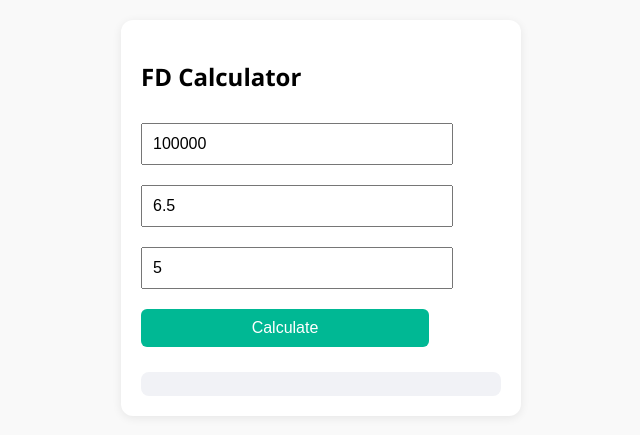
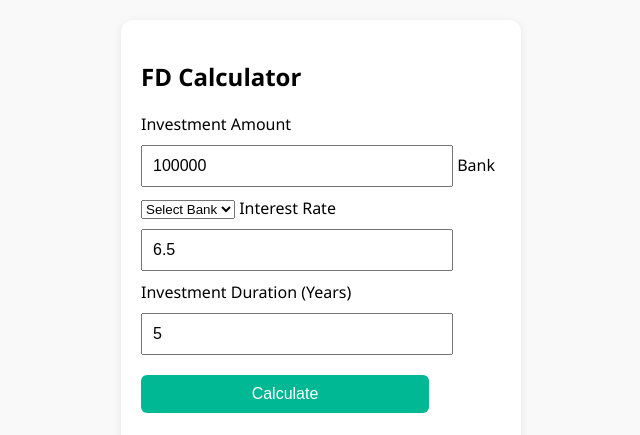
Before and after one commit to Yashgitb/JS-PROJECTS, a plain HTML site: page InvestmentReturnCalci/index.html in a window 1280 px wide. Both pictures are taken after a click on the button "FD". Shown: the part 135-570 px from the top of the page, without its empty margins (319-959 px from the left). Drawn offline with Linux system fonts and the light colour scheme.

Commit message:
Update index.html

```diff
--- a/InvestmentReturnCalci/index.html
+++ b/InvestmentReturnCalci/index.html
@@ -25,8 +25,11 @@
     <div class="section" id="sip">
       <h2>SIP Calculator</h2>
       <form id="sipForm">
+        <label for="sip-monthly">Monthly Investment</label>
         <input type="number" id="sip-monthly" value="25000" required />
+        <label for="sip-rate">Expected Annual Return (%)</label>
         <input type="number" id="sip-rate" value="12" required />
+        <label for="sip-years">Investment Duration (Years)</label>
         <input type="number" id="sip-years" value="10" required />
         <button type="submit">Calculate</button>
       </form>
@@ -37,8 +40,18 @@
     <div class="section hidden" id="fd">
       <h2>FD Calculator</h2>
       <form id="fdForm">
+        <label for="fd-amount">Investment Amount</label>
         <input type="number" id="fd-amount" value="100000" required />
+        <label for="fd-bank">Bank</label>
+        <select id="fd-bank">
+          <option value=""> Select Bank </option>
+          <option value="hdfc">HDFC</option>
+          <option value="sbi">SBI</option>
+          <option value="icici">ICICI</option>
+        </select>
+        <label for="fd-rate">Interest Rate</label>
         <input type="number" id="fd-rate" value="6.5" required />
+        <label for="fd-years">Investment Duration (Years)</label>
         <input type="number" id="fd-years" value="5" required />
         <button type="submit">Calculate</button>
       </form>
@@ -49,8 +62,11 @@
     <div class="section hidden" id="rd">
       <h2>RD Calculator</h2>
       <form id="rdForm">
+        <label for="rd-monthly">Monthly Investment</label>
         <input type="number" id="rd-monthly" value="5000" required />
+        <label for="rd-rate">Interest Rate</label>
         <input type="number" id="rd-rate" value="7" required />
+        <label for="rd-years">Investment Duration (Years)</label>
         <input type="number" id="rd-years" value="5" required />
         <button type="submit">Calculate</button>
       </form>
@@ -61,20 +77,25 @@
     <div class="section hidden" id="gold">
       <h2>Gold Investment</h2>
       <form id="goldForm">
+        <label for="gold-amount">Investment Amount</label>
         <input type="number" id="gold-amount" value="10000" required />
         <input type="number" id="gold-rate" value="8" required />
+        <label for="gold-years">Investment Duration (Years)</label>
         <input type="number" id="gold-years" value="3" required />
         <button type="submit">Calculate</button>
       </form>
       <div class="output" id="goldResult"></div>
     </div>
 
-    <!-- Mutual -->
+    <!-- Mutual Fund-->
     <div class="section hidden" id="mutual">
       <h2>Mutual Fund</h2>
       <form id="mutualForm">
+        <label for="mutual-amount">Investment Amount</label>
         <input type="number" id="mutual-amount" value="15000" required />
+        <label for="mutual-rate">Expected Annual Return (%)</label>
         <input type="number" id="mutual-rate" value="10" required />
+        <label for="mutual-years">Investment Duration (Years)</label>
         <input type="number" id="mutual-years" value="7" required />
         <button type="submit">Calculate</button>
       </form>
```
